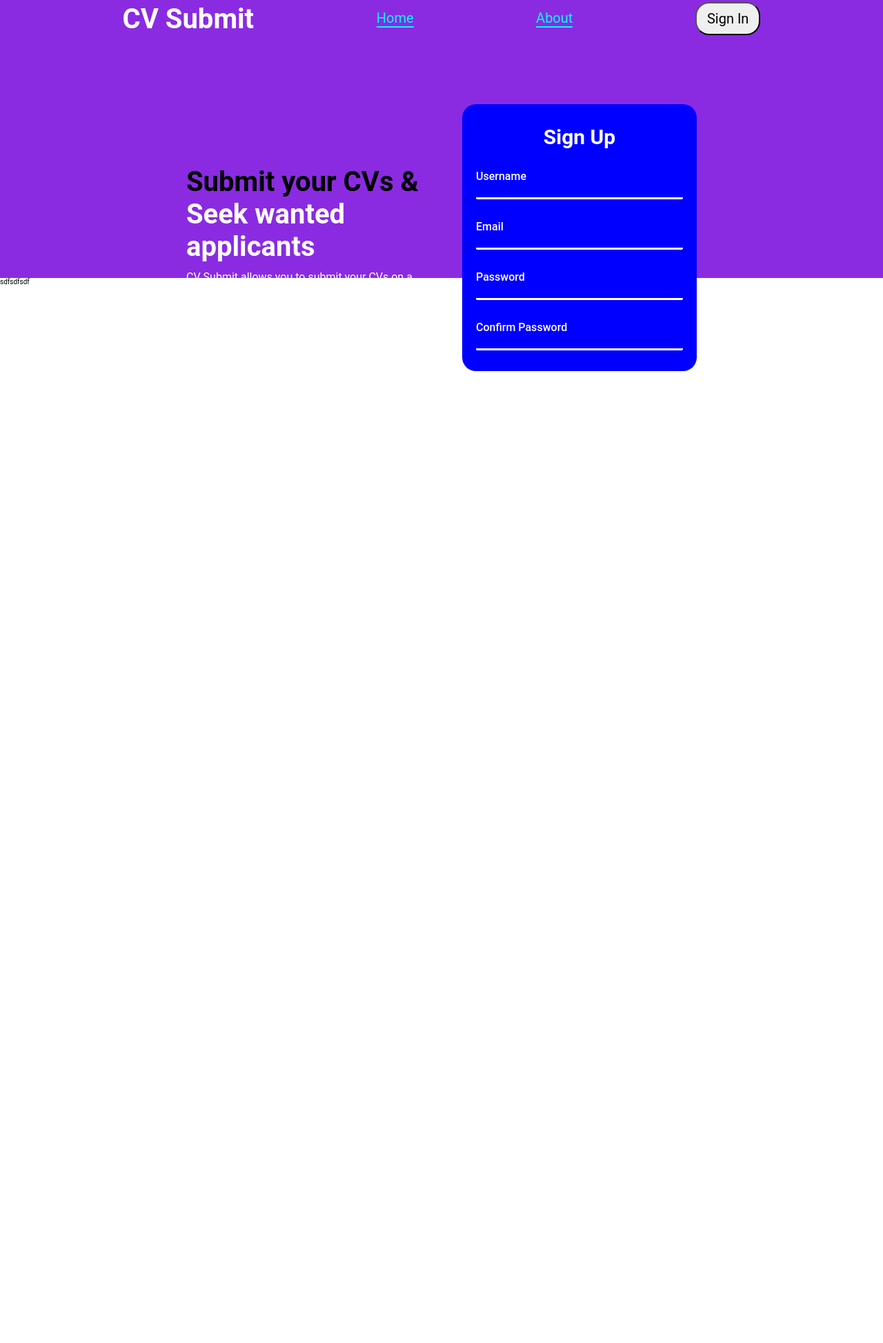
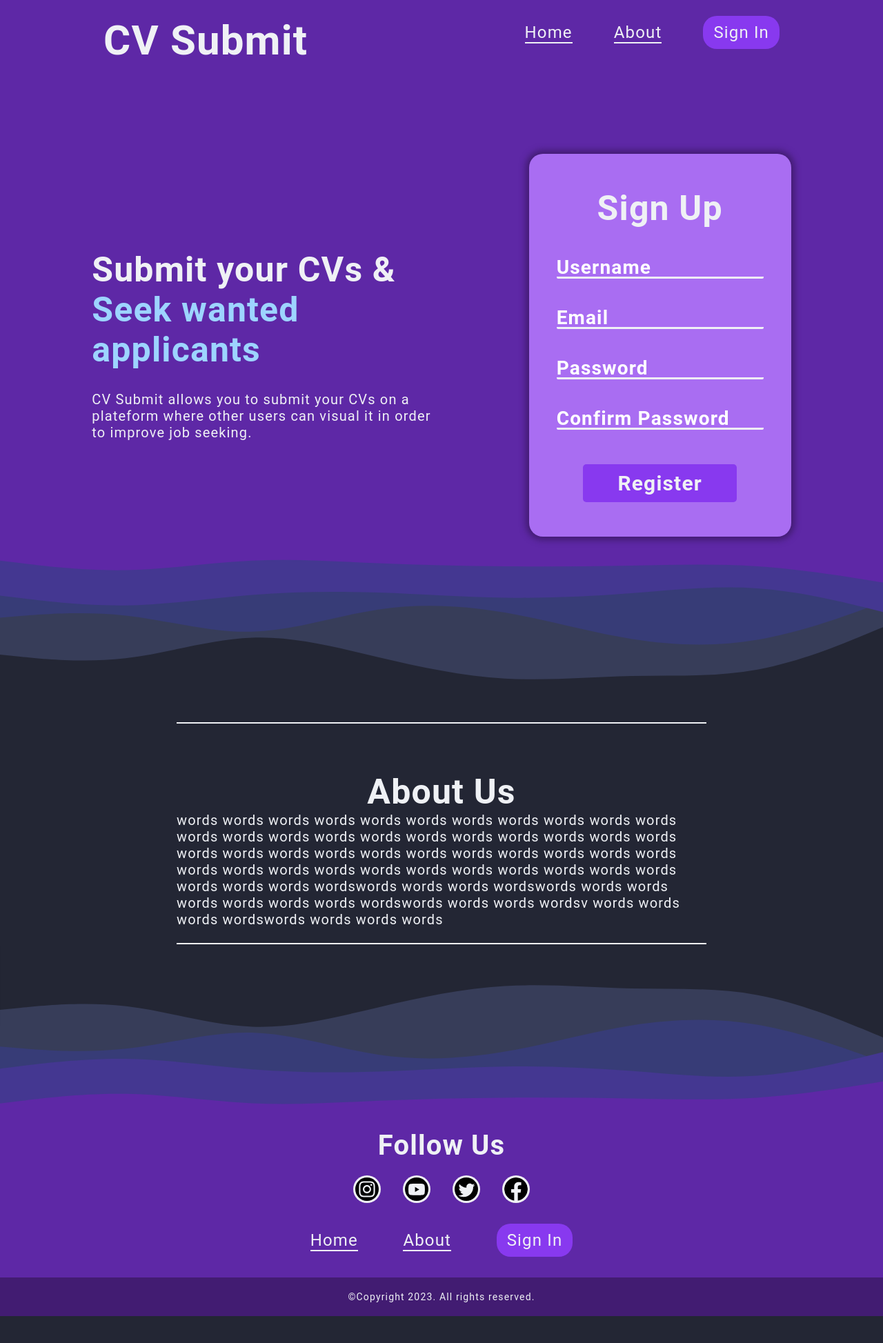
Before and after one commit to Goosenator123/Brebeufhackathon, a plain HTML site: page index.html in a window 1280 px wide. Shown: the part 7-1954 px from the top of the page at 69% size. After the commit the page ends 1915 px from the top, so only its background shows below. Drawn offline with Linux system fonts and the light colour scheme.

Commit message:
Completed index.html page

```diff
--- /dev/null
+++ b/css/styles.css
@@ -0,0 +1,304 @@
+:root {
+    --background-color: #232634;
+    --upper-page-background: #5e28a6;
+    --letter-color: #eff1f5;
+    --letter-color2: #9dd4ff;
+    --nav-hover: #ca9ee6;
+    --button-background: #8839ef;
+    --button-bg-hover: #904bea;
+    --form-bg: #a96df2;
+    --shadow: #421c72;
+}
+
+* {
+    font-family: 'Roboto', sans-serif;
+    margin: 0;
+    padding: 0;
+    letter-spacing: 1.15px;
+}
+
+html {
+    font-size: 10px;
+    scroll-behavior: smooth;
+}
+
+body {
+    position: relative;
+    background-color: var(--background-color);
+}
+
+.spacer {
+    aspect-ratio: 960/200;
+    width: 100%;
+    background-repeat: no-repeat;
+    background-position: center;
+    background-size: cover;
+}
+
+.upper-divider {
+    background-image: url('./../svg/upper-layer-divider.svg');
+}
+
+.footer-divider {
+    background-image: url('./../svg/footer-divider.svg');
+}
+
+.line-divider {
+    width: 60%;
+    border-bottom: 2px solid var(--letter-color);
+    margin: 2px auto;
+}
+
+/*! Upper Page Styles */
+#upper-page {
+    position: relative;
+    background-color: var(--upper-page-background);
+    width: 100%;
+    height: fit-content;
+    padding-top: 30px;
+}
+
+.nav-bar {
+    position: relative;
+}
+
+#page-name {
+    position: absolute;
+    left: 150px;
+    color: var(--letter-color);
+    font-weight: bold;
+    font-size: 6rem;
+    transition: color 0.2s;
+    cursor:pointer;
+    text-decoration: none;
+}
+
+#page-name:hover {
+    color: var(--nav-hover);
+}
+
+.nav-link-container {
+    position: absolute;
+    right: 150px;
+    display: flex;
+    align-items: center;
+    justify-content: center;
+}
+
+.nav-link-container > li {
+    list-style: none;
+    margin-left: 60px;
+}
+
+.nav-link {
+    color: var(--letter-color);
+    font-size: 2.4rem;
+    text-decoration: none;
+    border-bottom: 2px solid var(--letter-color);
+    transition: color 0.2s, border-bottom 0.2s;
+}
+
+.nav-link:hover {
+    color: var(--nav-hover);
+    border-bottom: 2px solid var(--nav-hover);
+}
+
+#sign-in-button {
+    border-radius: 20px;
+    border: none;
+    background-color: var(--button-background);
+    color: var(--letter-color);
+    padding: 10px 15px;
+    font-size: 2.4rem;
+    cursor: pointer;
+    transition: background-color 0.2s;
+}
+
+#sign-in-button:hover {
+    background-color: var(--button-bg-hover);
+}
+
+#upper-page-article {
+    width: 100%;
+    margin: 200px auto 0 auto;
+    display: flex;
+    justify-content: space-evenly;
+    align-items: center;
+}
+
+#short-info {
+    width: 30%;
+    min-width: 500px;
+}
+
+#upper-page-article > #short-info > h2 {
+    font-size: 5rem;
+    color: var(--letter-color);
+    font-weight: bold;
+}
+
+#upper-page-article > #short-info > h2 > span {
+    color: var(--letter-color2);
+}
+
+#upper-page-article > #short-info > p {
+    margin-top: 20px;
+    font-size: 2rem;
+    color: var(--letter-color);
+}
+
+form {
+    width: 20%;
+    min-width: 300px;
+    background-color: var(--form-bg);
+    padding: 50px 40px;
+    border-radius: 20px;
+    display: flex;
+    flex-direction: column;
+    justify-content: center;
+    align-items: center;
+    box-shadow: 0px 0px 10px 5px var(--shadow);
+}
+
+form > h1 {
+    font-size: 5rem;
+    color: var(--letter-color);
+}
+
+.input-position {
+    position: relative;
+    margin-top: 50px;
+    width: 100%;
+}
+
+.input-box {
+    width: 100%;
+    height: 2rem;
+    background-color: transparent;
+    border: none;
+    border-radius: 2px;
+    border-bottom: 3px solid var(--letter-color);
+    outline: none;
+    font-size: 2.4rem;
+    color: var(--letter-color);
+    transition: border-bottom 0.5s, color 0.5s;
+}
+
+.input-label {
+    position: absolute;
+    top: -10px;
+    font-size: 2.8rem;
+    font-weight: bold;
+    user-select: none;
+    color: white;
+    display: flex;
+    align-items: last baseline;
+    transition: top 0.25s, font-size 0.3s, color 0.2s;
+}
+
+.input-box:focus + .input-label,
+.input-box:valid + .input-label,
+.input-box.filled + .input-label {
+    top: -30px;
+    font-size: 2.2rem;
+    color: var(--letter-color2);
+}
+
+#sign-up-button {
+    width: fit-content;
+    height: fit-content;
+    font-size: 3rem;
+    font-weight: bold;
+    color: var(--letter-color);
+    background-color: var(--button-background);
+    border: none;
+    border-radius: 5px;
+    margin: auto;
+    margin-top: 50px;
+    padding: 10px 50px;
+    transition: background-color 0.2s;
+    cursor: pointer;
+}
+
+#sign-up-button:hover {
+    background-color: var(--button-bg-hover);
+}
+
+/*! Info styles */
+#about-us {
+    width: 60%;
+    margin: auto;
+    padding: 20px 50px;
+    border-radius: 20px;
+    margin-top: 50px;
+    display: flex;
+    justify-content: center;
+    align-items: center;
+    flex-direction: column;
+}
+
+#about-us > h1 {
+    font-size: 5rem;
+    color: var(--letter-color);
+}
+
+#about-us > p {
+    font-size: 2rem;
+    color: var(--letter-color);
+}
+
+/*! Footer styles */
+footer {
+    background-color: var(--upper-page-background);
+    width: 100%;
+    height: fit-content;
+    text-align: center;
+}
+
+#social-media-links > h1 {
+    font-size: 4rem;
+    color: var(--letter-color);
+}
+
+#social-media-links > ul {
+    width: 20%;
+    margin: 20px auto;
+    display: flex;
+    flex-direction: row;
+    justify-content: space-between;
+}
+
+#social-media-links > ul > li {
+    background-color: var(--letter-color);
+    width: 40px;
+    height: 40px;
+    padding: 3px;
+    box-sizing: border-box;
+    border-radius: 100px;
+    list-style: none;
+}
+
+#social-media-links > ul > li > a > img {
+    border-radius: 100px;
+}
+
+.footer-nav-link-container {
+    width: 40%;
+    margin: 30px auto;
+    display: flex;
+    flex-direction: row;
+    align-items: center;
+    justify-content: space-evenly;
+}
+
+.footer-nav-link-container > li {
+    font-size: 1.6rem;
+    list-style: none;
+}
+
+#right-container {
+    background-color: var(--shadow);
+    font-size: 1.4rem;
+    color: var(--letter-color);
+    padding: 20px;
+}
--- a/index.html
+++ b/index.html
@@ -5,63 +5,129 @@
     <meta name="viewport" content="width=device-width, initial-scale=1.0">
     <title>CV Submit</title>
 
-    <link rel="stylesheet" href="./styles.css">
+    <link rel="stylesheet" href="./css/styles.css">
 </head>
 <body>
     <section id="upper-page">
         <nav class="nav-bar">
-            <h1 class="title" id="page-name">CV Submit</h1>
-            <a class="nav-link" href="#page-name">Home</a>
-            <a class="nav-link" href="#info">About</a>
-            <button id="sign-in-button">
-                Sign In
-            </button>
+            <a id="page-name" href="#info">CV Submit</a>
+
+            <ul class="nav-link-container">
+                <li><a class="nav-link" href="#upper-page">Home</a></li>
+                <li><a class="nav-link" href="#info">About</a></li>
+                <li>
+                    <button id="sign-in-button">
+                        Sign In
+                    </button>
+                </li>
+            </ul>
         </nav>
 
         <article id="upper-page-article">
             <div id="short-info">
-                <h2 class="title">
+                <h2>
                     Submit your CVs &
                     <br>
                     <span class="white">Seek wanted applicants</span>
                 </h2>
                 <br>
-                <p class="normal-text">
+                <p>
                     CV Submit allows you to submit your CVs on a plateform where other users can visual it in order to improve job seeking.
                 </p>
             </div>
-            <form action="" method="post">
-                <h1 style="text-align: center;" class="sub-title">Sign Up</h1>
+
+            <form method="post" onsubmit="return checkPassword()">
+                <h1>Sign Up</h1>
                 <div class="input-position">
-                    <input type="text" class="input-box" id="username">
+                    <input type="text" class="input-box" id="username" required>
                     <div class="input-label">
                         <label style="cursor:text;" for="username" class="placeholder">Username</label>
                     </div>
                 </div>
                 <div class="input-position">
-                    <input type="email" class="input-box" id="email">
+                    <input type="email" class="input-box" id="email" required>
                     <div class="input-label">
                         <label style="cursor:text;" for="email" class="placeholder">Email</label>
                     </div>
                 </div>
                 <div class="input-position">
-                    <input type="password" class="input-box" id="password">
+                    <input type="password" class="input-box" id="password" required>
                     <div class="input-label">
                         <label style="cursor:text;" for="password" class="placeholder">Password</label>
                     </div>
                 </div>
                 <div class="input-position">
-                    <input type="password" class="input-box" id="confirm-password">
+                    <input type="password" class="input-box" id="confirm-password" required>
                     <div class="input-label">
                         <label style="cursor:text;" for="confirm-password" class="placeholder">Confirm Password</label>
                     </div>
                 </div>
+
+                <button id="sign-up-button">Register</button>
             </form>
         </article>
     </section>
 
+    <div class="spacer upper-divider"></div>
+
     <section id="info">
-        sdfsdfsdf
+        <div class="line-divider"></div>
+
+        <article id="about-us">
+            <h1>About Us</h1>
+            <p>
+                words words words words words words words words words words words words words words words words words words words words words words words words words words words words words words words words words words words words words words words words words words words words words words words wordswords words words wordswords words words words words words words wordswords words words wordsv words words words wordswords words words words
+            </p>
+        </article>
+        <div class="line-divider"></div>
     </section>
+
+    <div class="spacer footer-divider"></div>
+
+    <footer>
+        <div id="social-media-links">
+            <h1>Follow Us</h1>
+
+            <ul>
+                <li>
+                    <a href="https://www.instagram.com/" target="_blank" class="instagram">
+                        <img src="./svg/insta-icon.svg" alt="Icon">
+                    </a>
+                </li>
+                <li>
+                    <a href="https://www.youtube.com/" target="_blank" class="youtube">
+                        <img src="./svg/youtube-icon.svg" alt="Icon">
+                    </a>
+                </li>
+                <li>
+                    <a href="http://www.twitter.com" target="_blank" class="twittards">
+                        <img src="./svg/twittards-icon.svg" alt="Icon">
+                    </a>
+                </li>
+                <li>
+                    <a href="http://www.facebook.com" target="_blank" class="facebook">
+                        <img src="./svg/facebook-icon.svg" alt="Icon">
+                    </a>
+                </li>
+            </ul>
+        </div>
+
+        <ul class="footer-nav-link-container">
+            <li><a class="nav-link" href="#upper-page">Home</a></li>
+            <li><a class="nav-link" href="#info">About</a></li>
+            <li>
+                <button id="sign-in-button">
+                    Sign In
+                </button>
+            </li>
+        </ul>
+
+        <div id="right-container">
+            <p>&copy;Copyright 2023. All rights reserved.</p>
+        </div>
+    </footer>
+
+    <script src="./js/main.js"></script>
+    <script src="./js/register.js" defer></script>
 </body>
 </html>
--- /dev/null
+++ b/js/register.js
@@ -0,0 +1,13 @@
+function checkPassword() {
+    const password = document.getElementById('password').value;
+    const confirmPassword = document.getElementById('confirm-password').value;
+
+    console.log(password, confirmPassword);
+
+    if (password !== confirmPassword) {
+        alert("Passwords do not match!");
+        return false;
+    } else {
+        return true;
+    }
+}
--- a/styles.css
+++ /dev/null
@@ -1,141 +0,0 @@
-:root {
-    --background-color: black;
-    --letter-color: white;
-    --nav-color: aqua;
-}
-
-* {
-    font-family: 'Roboto', sans-serif;
-    margin: 0;
-    padding: 0;
-}
-
-html {
-    font-size: 10px;
-    scroll-behavior: smooth;
-}
-
-body {
-    position: relative;
-}
-
-.title {
-    font-size: 4rem;
-}
-
-.sub-title {
-    font-size: 3rem;
-    color: white;
-}
-
-.normal-text {
-    font-size: 1.6rem;
-    color: white;
-}
-
-.white {
-    color: white;
-}
-
-/*! Upper Page Styles */
-#upper-page {
-    background-color: blueviolet;
-    width: 100%;
-    height: 400px;
-    padding-top: 10px;
-}
-
-.nav-bar {
-    display: flex;
-    flex-direction: row;
-    justify-content: space-evenly;
-    align-items: center;
-}
-
-#page-name {
-    color: var(--letter-color);
-    font-weight: bold;
-}
-
-.nav-link {
-    color: var(--nav-color);
-    font-size: 2rem;
-    text-decoration: none;
-    border-bottom: 2px solid var(--nav-color);
-}
-
-#sign-in-button {
-    border-radius: 20px;
-    padding: 10px 15px;
-    font-size: 2rem;
-}
-
-#upper-page-article {
-    margin: 100px 20px 0px 20px;
-    display: flex;
-    justify-content: center;
-    align-items: center;
-}
-
-#short-info {
-    width: 400px;
-}
-
-form {
-    background-color: blue;
-    padding: 30px 20px;
-    border-radius: 20px;
-    display: flex;
-    flex-direction: column;
-    justify-content: center;
-}
-
-.input-position {
-    position: relative;
-    margin-top: 50px;
-    width: 300px;
-}
-
-.input-box {
-    width: 100%;
-    height: 2rem;
-    background-color: transparent;
-    border: none;
-    border-radius: 2px;
-    border-bottom: 3px solid white;
-    outline: none;
-    font-size: 1.8rem;
-    color: white;
-    transition: border-bottom 0.5s, color 0.5s;
-}
-
-.input-label {
-    position: absolute;
-    top: -1px;
-    font-size: 2rem;
-    user-select: none;
-    color: white;
-    display: flex;
-    align-items: last baseline;
-    transition: top 0.25s, font-size 0.3s, color 0.5s;
-}
-
-/* input:focus + .input-label,
-input:valid + .input-label {
-    top: -5px;
-    font-size: 1.8rem;
-} */
-
-/* Input focus and valid styles */
-input:focus + .input-label,
-input:valid + .input-label {
-    top: -20px;
-    font-size: 1.6rem;
-    font-weight: 550;
-    user-select: none;
-}
-
-/*! Info styles */
-#info {
-    height: 10000px;
-}
```
Also changed, not shown: js/main.js (added, +10 -0 lines), img/feature.png (added), svg/facebook-icon.svg (added), svg/footer-divider.svg (added), svg/insta-icon.svg (added), svg/twittards-icon.svg (added), svg/upper-layer-divider.svg (added), svg/youtube-icon.svg (added).
